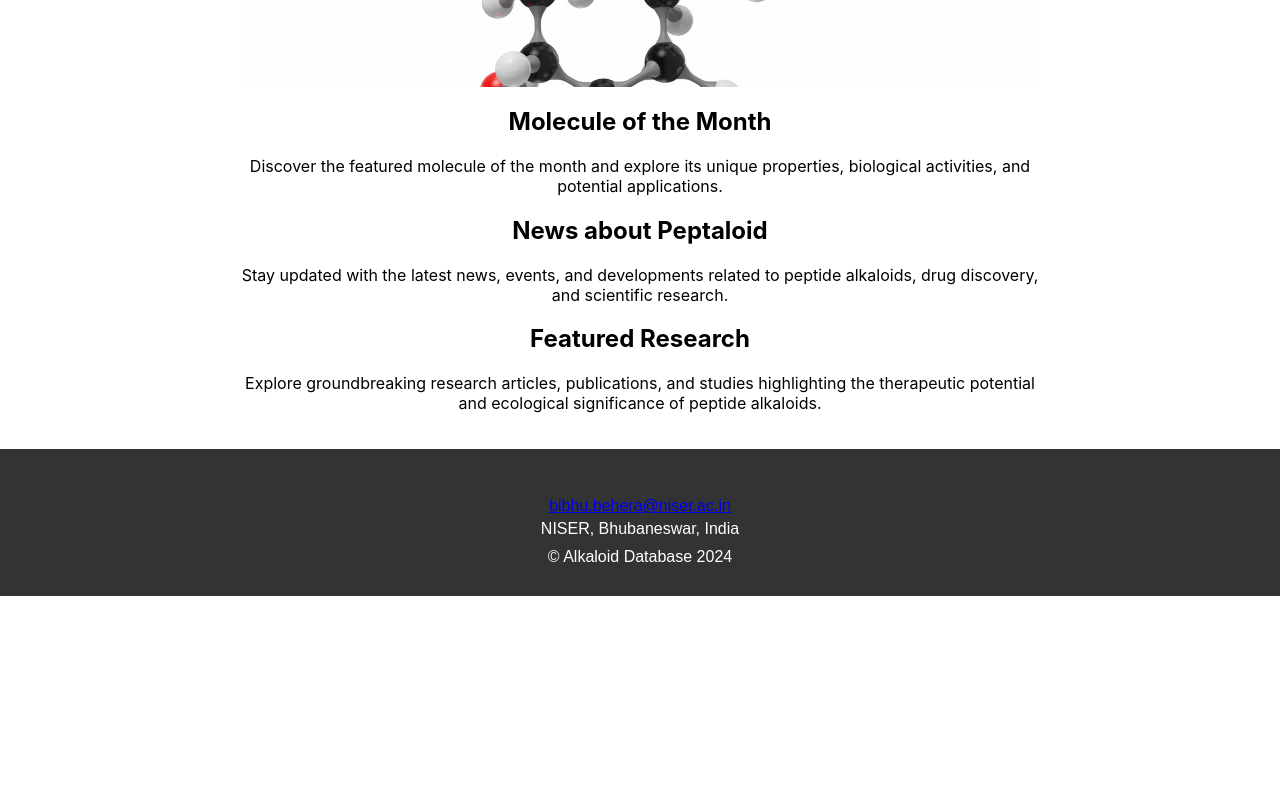
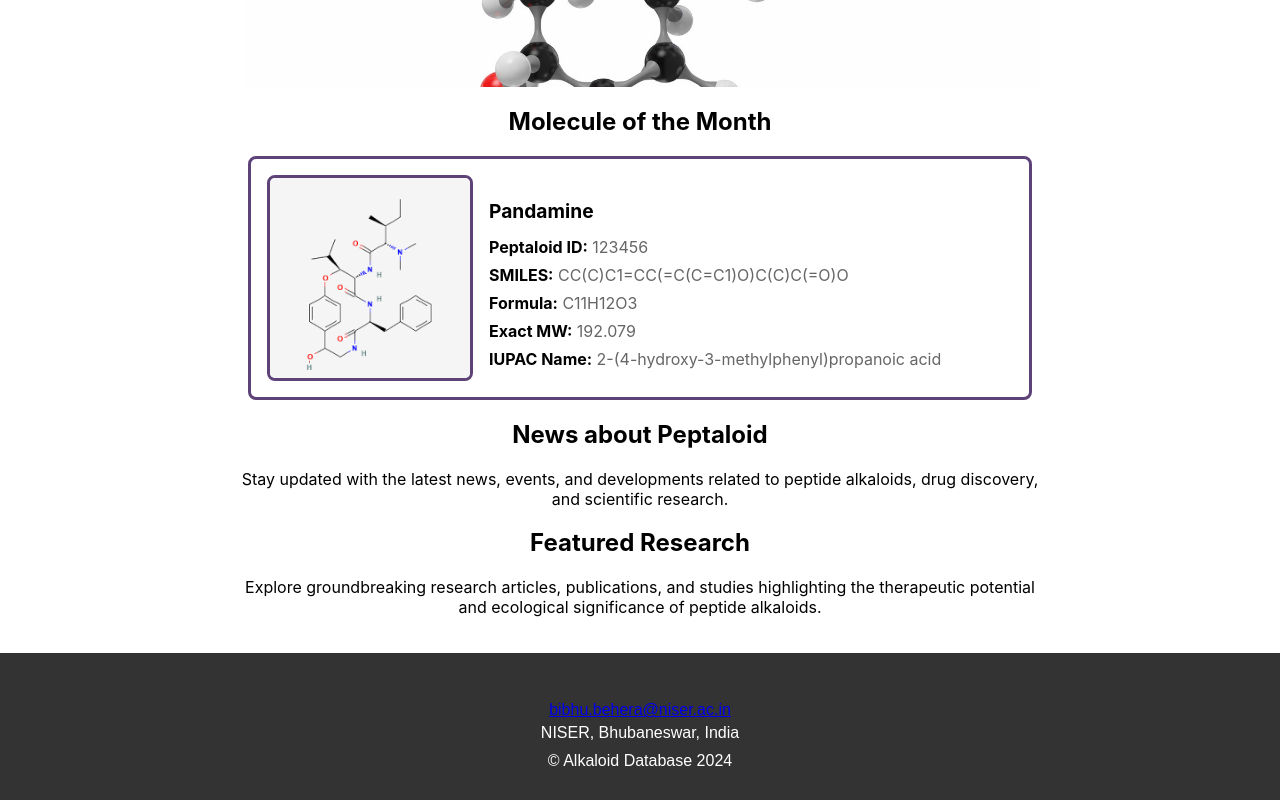
Before and after one commit to Bibhuprasadbehera/Peptaloid-database, a React (Create React App) app: page / in a window 1280 px wide. Shown: the part 1071-1871 px from the top of the page. Before the commit the page ends 1667 px from the top, so only its background shows below. Built offline with nearby package versions, Linux system fonts and the light colour scheme.

Commit message:
updated molecule card

```diff
--- a/package.json
+++ b/package.json
@@ -8,7 +8,7 @@
     "@testing-library/user-event": "^13.5.0",
     "react": "^18.3.1",
     "react-dom": "^18.3.1",
-    "react-router-dom": "^6.23.0",
+    "react-router-dom": "^6.23.1",
     "react-scripts": "5.0.1",
     "web-vitals": "^2.1.4"
   },
--- a/src/App.js
+++ b/src/App.js
@@ -1,5 +1,7 @@
-// App.js or wherever your Router component is
+// App.js
+
 import { BrowserRouter as Router, Route, Routes } from 'react-router-dom';
+
 import Navbar from './components/Navbar';
 import Footer from './components/Footer';
 import Header from './components/Header';
@@ -9,13 +11,19 @@ import ContactPage from './pages/Contactpage';
 import HelpPage from './pages/Helppage';
 import BrowsePage from './pages/Browsepage';
 
-// newly added pages
+// newly added pages in update 1
 import DownloadPage from './pages/Downloadpage';
 import LoginPage from './pages/Loginpage';
 import NotFoundPage from './pages/Notfoundpage';
 import ToolsPage from './pages/Toolspage';
 import FAQPage from './pages/FAQpage';
 
+// newly added pages in update 2
+import MoleculeDetails from './components/Molecules/MoleculeDetails';
+import MoleculeCard from './components/Molecules/MoleculeCard';
+import Pagination from './components/Pagination/Pagination';
+import FilterBar from './components/Search/FilterBar';
+import SearchBar from './components/Search/SearchBar';
 
 function App() {
   return (
@@ -27,17 +35,17 @@ function App() {
           <Route path="/search" element={<SearchPage />} />
           <Route path="/contact" element={<ContactPage />} />
           <Route path="/help" element={<HelpPage />} />
-          <Route path="/download" element={<DownloadPage/>} />
-          <Route path="/faq" element={<FAQPage/>} />
-          <Route path="/login" element={<LoginPage/>} />
-          <Route path="/tools" element={<ToolsPage/>} />
+          <Route path="/download" element={<DownloadPage />} />
+          <Route path="/faq" element={<FAQPage />} />
+          <Route path="/login" element={<LoginPage />} />
+          <Route path="/tools" element={<ToolsPage />} />
           <Route path="/browse" element={<BrowsePage />} />
-          <Route element={NotFoundPage} />
+          <Route path="/molecule-details" element={<MoleculeDetails />} />
+          <Route element={<NotFoundPage />} />
         </Routes>
       </div>
     </Router>
   );
 }
 
-
 export default App;
--- /dev/null
+++ b/src/components/Molecules/MoleculeCard.css
@@ -0,0 +1,46 @@
+/* MoleculeCard.css */
+.molecule-card {
+  display: flex;
+  border: 3px solid #5e4379;
+  padding: 16px;
+  margin: 8px;
+  border-radius: 8px;
+  cursor: pointer;
+  transition: box-shadow 0.3s, transform 0.3s;
+  background-color: #fff;
+}
+
+.molecule-card:hover {
+  box-shadow: 0 0 11px #5e4379;
+  transform: translateY(-5px);
+}
+
+.molecule-card img {
+  width: 200px;
+  height: 200px;
+  object-fit: cover;
+  border-radius: 8px;
+  border: 3px solid #5e4379;
+  margin-right: 16px;
+}
+
+.molecule-card-content {
+  display: flex;
+  flex-direction: column;
+  justify-content: center;
+  text-align: left;
+}
+.molecule-card-content h2 {
+  margin-bottom: 10px;
+  font-size: 1.2em;
+  color: #000000;
+}
+
+.molecule-card-content p {
+  margin: 4px 0;
+  color: #666;
+}
+
+.molecule-card-content p strong {
+  color: #000000;
+}
--- a/src/components/Molecules/MoleculeCard.js
+++ b/src/components/Molecules/MoleculeCard.js
@@ -1,14 +1,29 @@
 // MoleculeCard.js
 import React from 'react';
+import { useNavigate } from 'react-router-dom';
+import './MoleculeCard.css';
+import molecule4 from '../../images/molecule4.jpg';
 
 const MoleculeCard = ({ molecule }) => {
-    return (
-        <div>
-            <h2>{molecule.name}</h2>
-            <img src={molecule.image} alt={molecule.name} />
-            <p>{molecule.formula}</p>
-        </div>
-    );
+  const navigate = useNavigate();
+
+  const handleCardClick = () => {
+    navigate('/molecule-details', { state: { molecule } });
+  };
+
+  return (
+    <div className="molecule-card" onClick={handleCardClick}>
+      <img src={molecule4} alt="Molecule"/>
+      <div className="molecule-card-content">
+        <h2>{molecule.CompoundName}</h2>
+        <p><strong>Peptaloid ID:</strong> {molecule.peptaloid_id}</p>
+        <p><strong>SMILES:</strong> {molecule.smiles}</p>
+        <p><strong>Formula:</strong> {molecule.MolecularFormula}</p>
+        <p><strong>Exact MW:</strong> {molecule.Exact_MW}</p>
+        <p><strong>IUPAC Name:</strong> {molecule.IUPACName}</p>
+      </div>
+    </div>
+  );
 };
 
 export default MoleculeCard;
--- /dev/null
+++ b/src/components/Molecules/MoleculeDetails.css
@@ -0,0 +1,12 @@
+/* MoleculeDetails.css */
+.molecule-details {
+    padding: 16px;
+  }
+
+  .molecule-details h2 {
+    margin-top: 0;
+  }
+
+  .molecule-details p {
+    margin: 8px 0;
+  }
--- a/src/components/Molecules/MoleculeDetails.js
+++ b/src/components/Molecules/MoleculeDetails.js
@@ -1,17 +1,23 @@
 // MoleculeDetails.js
 import React from 'react';
+import { useLocation } from 'react-router-dom';
+import './MoleculeDetails.css';
 
-import Header from '../components/Header';
-import Footer from '../components/Footer';
+const MoleculeDetails = () => {
+  const location = useLocation();
+  const { molecule } = location.state || { molecule: {} };
 
-const MoleculeDetails = ({ molecule }) => {
-    return (
-        <div>
-            <h2>{molecule.name}</h2>
-            <p>{molecule.description}</p>
-            // Add more details as needed
-        </div>
-    );
+  return (
+    <div className="molecule-details">
+      <h2>{molecule.CompoundName}</h2>
+      <p><strong>Peptaloid ID:</strong> {molecule.peptaloid_id}</p>
+      <p><strong>SMILES:</strong> {molecule.smiles}</p>
+      <p><strong>Formula:</strong> {molecule.MolecularFormula}</p>
+      <p><strong>Exact MW:</strong> {molecule.Exact_MW}</p>
+      <p><strong>IUPAC Name:</strong> {molecule.IUPACName}</p>
+      {/* Add more details as needed */}
+    </div>
+  );
 };
 
 export default MoleculeDetails;
--- a/src/pages/Homepage.js
+++ b/src/pages/Homepage.js
@@ -1,29 +1,39 @@
 // HomePage.js
-
 import React from 'react';
 import './styles.css';
 import Navbar from '../components/Navbar';
 import Header from '../components/Header';
 import Footer from '../components/Footer';
 import Carousel from '../components/Carousel';
-import molecule1 from '../images/molecule1.jpg'; // Sample image
-import molecule2 from '../images/molecule2.jpg'; // Sample image
-import molecule3 from '../images/molecule3.jpg'; // Sample image
+import MoleculeCard from '../components/Molecules/MoleculeCard';
+import molecule1 from '../images/molecule1.jpg';
+import molecule2 from '../images/molecule2.jpg';
+import molecule3 from '../images/molecule3.jpg';
 
 const HomePage = () => {
+  const moleculeOfTheMonth = {
+    peptaloid_id: "123456",
+    smiles: "CC(C)C1=CC(=C(C=C1)O)C(C)C(=O)O",
+    MolecularFormula: "C11H12O3",
+    IUPACName: "2-(4-hydroxy-3-methylphenyl)propanoic acid",
+    CompoundName: "Pandamine",
+    Exact_MW: "192.079",
+    // Add more properties as needed
+  };
+
   return (
     <div>
       <Header />
       <div className="container">
         <h2 className="heading">Welcome to the Peptaloid Database Home Page</h2>
         <p className="paragraph">
-        The first peptide alkaloid discovered was pandamine, obtained from the crude alkaloid fraction of Panda oleosa Pierre root bark. It represents the first cyclopeptidic alkaloid ever elucidated and holds a specific importance in the phytochemical class of cyclopeptide alkaloids. Pandamine marked the beginning of considerable interest in these natural products, which now encompass more than 160,000 entries.
+          The first peptide alkaloid discovered was pandamine, obtained from the crude alkaloid fraction of Panda oleosa Pierre root bark. It represents the first cyclopeptidic alkaloid ever elucidated and holds a specific importance in the phytochemical class of cyclopeptide alkaloids. Pandamine marked the beginning of considerable interest in these natural products, which now encompass more than 160,000 entries.
         </p>
         <Carousel images={[molecule1, molecule2, molecule3]} />
         <div className="section">
           <h2 className="section-heading">Molecule of the Month</h2>
           <div className="section-content">
-            <p>Discover the featured molecule of the month and explore its unique properties, biological activities, and potential applications.</p>
+            <MoleculeCard molecule={moleculeOfTheMonth} />
           </div>
         </div>
         <div className="section">
```
Also changed, not shown: 1 other file (tests, documents, lock files or other folders).
